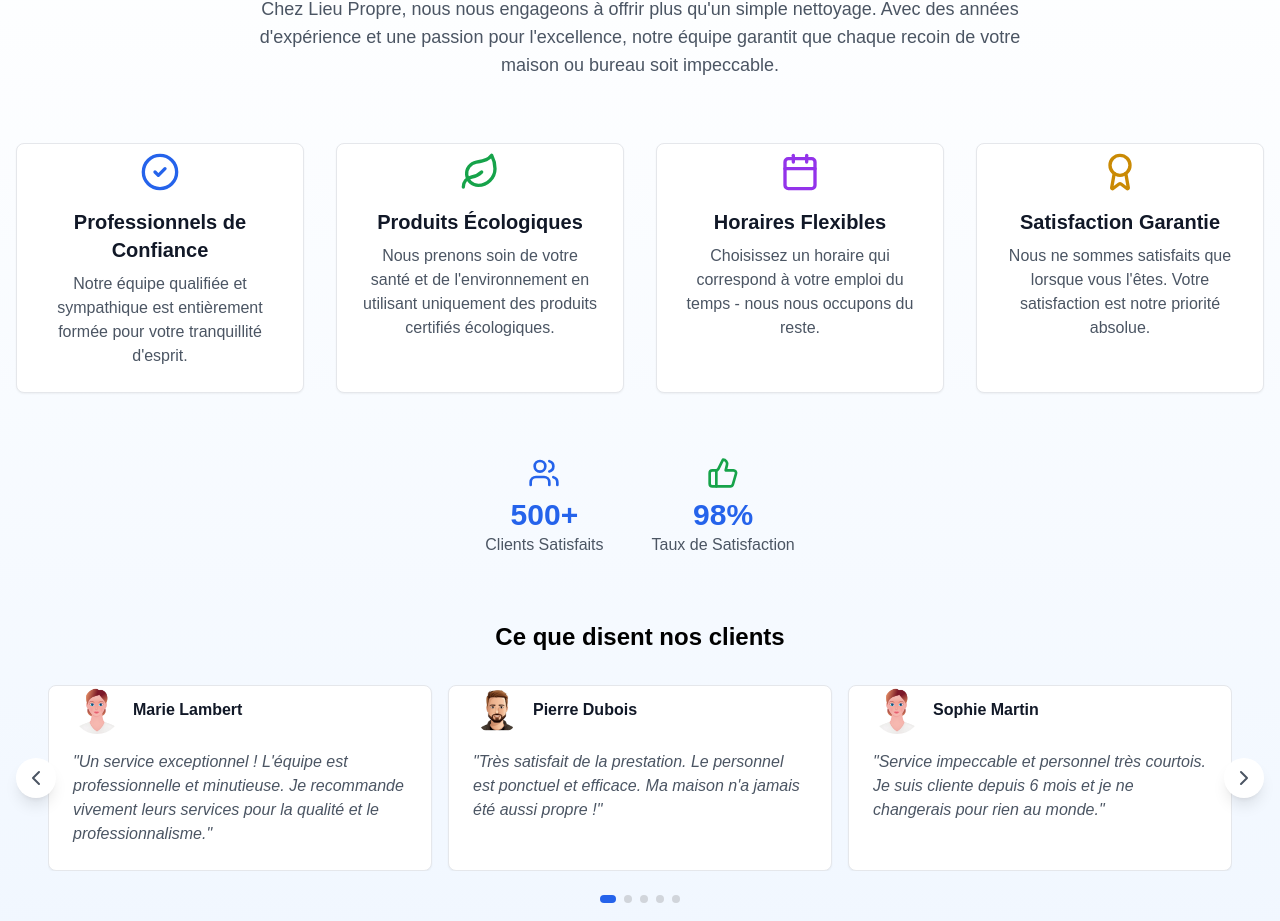
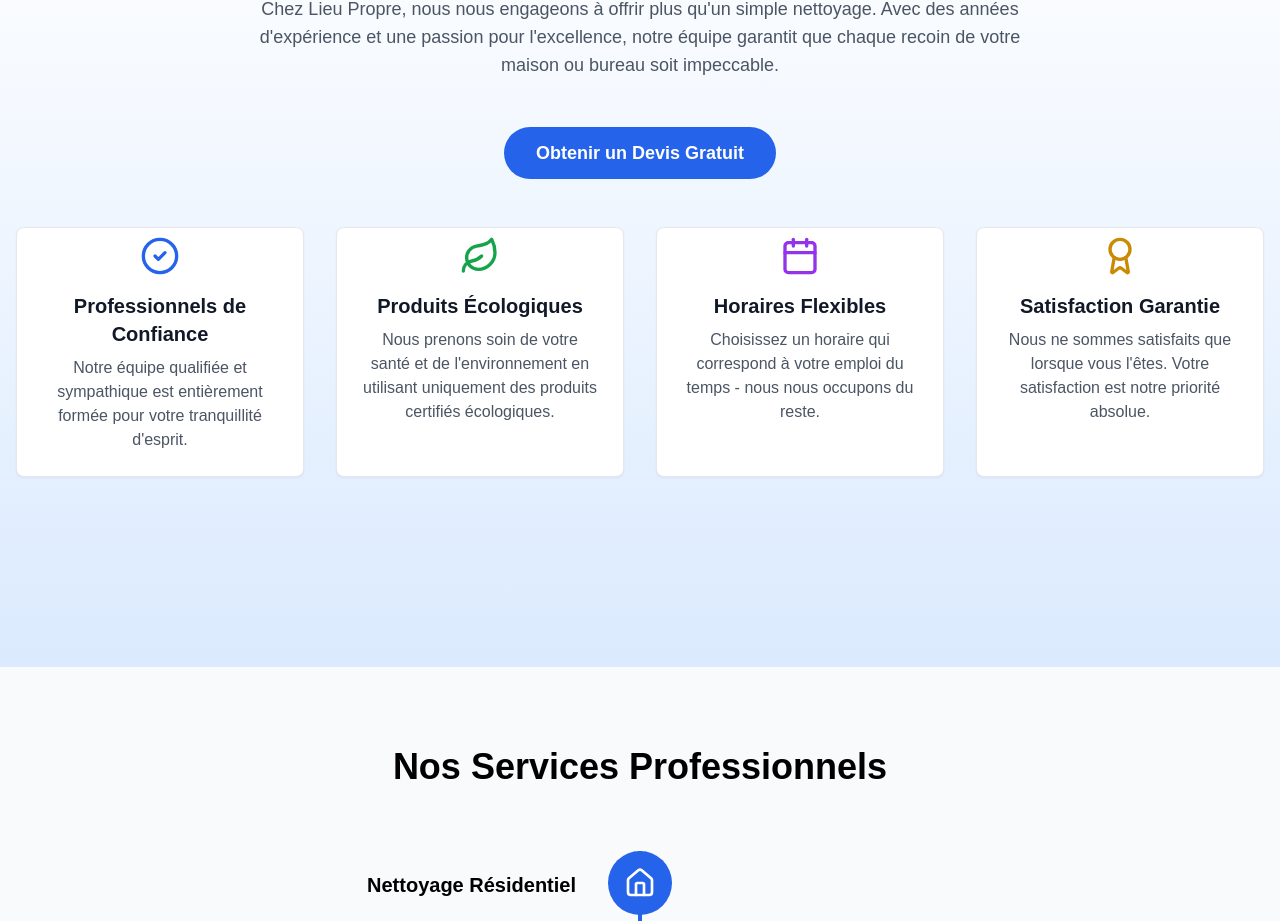
Before and after one commit to abdenourgarti/entretien-menager, a Next.js app: page /en in a window 1280 px wide. Shown: the part 933-1854 px from the top of the page. Built offline with nearby package versions, Linux system fonts and the light colour scheme.

Commit message:
how it works

```diff
--- a/app/[locale]/globals.css
+++ b/app/[locale]/globals.css
@@ -11,8 +11,32 @@
     box-sizing: border-box;
 }
 
+/* Ajoutez ces styles pour la barre de défilement */
+::-webkit-scrollbar {
+    width: 8px;
+}
+
+::-webkit-scrollbar-track {
+    background-color: #f1f1f1;
+}
+
+::-webkit-scrollbar-thumb {
+    background-color: #212EA0;
+    border-radius: 4px;
+}
+
+::-webkit-scrollbar-thumb:hover {
+    background-color: #212EA0;
+}
+
+/* Pour Firefox */
+* {
+    scrollbar-width: thin;
+    scrollbar-color: #212EA0 #f1f1f1;
+}
+
 body{
-    background-color: #f0f0f0;
+    background-color: white;
 }
 
 .containr{
--- a/app/[locale]/page.js
+++ b/app/[locale]/page.js
@@ -3,6 +3,8 @@ import Hero from "@/components/Hero";
 import Navbar from "@/components/Navbar";
 import Section2 from "@/components/WhyChooseUs";
 import Section3 from "@/components/ServicesSection";
+import Section5 from "@/components/AvisSection";
+import Section4 from "@/components/HowItWorks";
 
 export default function Home() {
   return (
@@ -11,6 +13,8 @@ export default function Home() {
       <Hero />
       <Section2 />
       <Section3 />
+      <Section4 />
+      <Section5 />
       <Footer />
     </div>
   );
--- a/components/WhyChooseUs/AvisSection.jsx
+++ b/components/AvisSection/index.jsx
@@ -1,6 +1,6 @@
 'use client'
 import React, { useState, useRef } from 'react';
-import { ChevronLeft, ChevronRight } from 'lucide-react';
+import { ChevronLeft, ChevronRight, Users, ThumbsUp } from 'lucide-react';
 
 const Card = React.forwardRef(({ className, ...props }, ref) => (
   <div
@@ -109,7 +109,6 @@ const TestimonialsCarousel = () => {
 
   return (
     <div className="relative mb-16">
-      <h3 className="text-2xl font-bold text-center mb-8">Ce que disent nos clients</h3>
 
       <div className="relative px-8">
         {/* Navigation Buttons */}
@@ -168,4 +167,44 @@ const TestimonialsCarousel = () => {
   );
 };
 
-export default TestimonialsCarousel;
+const AvisSection = () =>{
+    const stats = [
+        {
+          icon: <Users className="w-8 h-8 text-blue-600" />,
+          number: "500+",
+          label: "Clients Satisfaits"
+        },
+        {
+          icon: <ThumbsUp className="w-8 h-8 text-green-600" />,
+          number: "98%",
+          label: "Taux de Satisfaction"
+        }
+    ];
+
+    return (
+        <section className="py-16 px-4 bg-gradient-to-b to-white from-blue-100">
+            <div className="max-w-7xl mx-auto">
+                <h3 className="text-2xl font-bold text-center mb-8">Ce que disent nos clients</h3>
+                {/* Stats Section */}
+                <div className="flex flex-wrap justify-center gap-12 mb-16">
+                    {stats.map((stat, index) => (
+                    <div key={index} className="text-center">
+                        <div className="flex justify-center mb-2">
+                        {stat.icon}
+                        </div>
+                        <div className="text-3xl font-bold text-blue-600">
+                        {stat.number}
+                        </div>
+                        <div className="text-gray-600">
+                        {stat.label}
+                        </div>
+                    </div>
+                    ))}
+                </div>
+                <TestimonialsCarousel />
+            </div>
+        </section>
+    )
+}
+
+export default AvisSection;
--- /dev/null
+++ b/components/HowItWorks/index.jsx
@@ -0,0 +1,95 @@
+'use client'
+import React from 'react';
+
+const HowItWorksSection = () => {
+    const steps = [
+      {
+        icon: (
+          <svg className="w-12 h-12 text-[#2563EB]" viewBox="0 0 24 24" fill="none" xmlns="http://www.w3.org/2000/svg">
+            <path d="M8 2V5M16 2V5M3.5 9.09H20.5M21 8.5V17C21 20 19.5 22 16 22H8C4.5 22 3 20 3 17V8.5C3 5.5 4.5 3.5 8 3.5H16C19.5 3.5 21 5.5 21 8.5Z" stroke="currentColor" strokeWidth="1.5" strokeMiterlimit="10" strokeLinecap="round" strokeLinejoin="round"/>
+          </svg>
+        ),
+        title: "Réserver un Service",
+        description: "Choisissez une date et une heure qui conviennent à votre emploi du temps."
+      },
+      {
+        icon: (
+          <svg className="w-12 h-12 text-[#2563EB]" viewBox="0 0 24 24" fill="none" xmlns="http://www.w3.org/2000/svg">
+            <path d="M8.0008 15.4H8.0108M11.9998 15.4H12.0098M15.9998 15.4H16.0098M8.0008 11.4H8.0108M11.9998 11.4H12.0098M15.9998 11.4H16.0098M3 7.80078V17.0008C3 20.0008 4.5 22.0008 8 22.0008H16C19.5 22.0008 21 20.0008 21 17.0008V7.80078H3ZM3 7.80078H21M13.5 2.00078L12 3.50078M6.5 2.00078L8 3.50078" stroke="currentColor" strokeWidth="1.5" strokeMiterlimit="10" strokeLinecap="round" strokeLinejoin="round"/>
+          </svg>
+        ),
+        title: "Obtenir un Devis",
+        description: "Recevez une estimation transparente pour les services dont vous avez besoin."
+      },
+      {
+        icon: (
+          <svg className="w-12 h-12 text-[#2563EB]" viewBox="0 0 24 24" fill="none" xmlns="http://www.w3.org/2000/svg">
+            <path d="M12 3L14.286 9.857L21 12L14.286 14.143L12 21L9.714 14.143L3 12L9.714 9.857L12 3Z" stroke="currentColor" strokeWidth="1.5" strokeLinecap="round" strokeLinejoin="round"/>
+          </svg>
+        ),
+        title: "Nous Nettoyons",
+        description: "Notre équipe professionnelle s'occupe de tout, garantissant des résultats de haute qualité."
+      },
+      {
+        icon: (
+          <svg className="w-12 h-12 text-[#2563EB]" viewBox="0 0 24 24" fill="none" xmlns="http://www.w3.org/2000/svg">
+            <path d="M3 9L12 2L21 9V20C21 20.5304 20.7893 21.0391 20.4142 21.4142C20.0391 21.7893 19.5304 22 19 22H5C4.46957 22 3.96086 21.7893 3.58579 21.4142C3.21071 21.0391 3 20.5304 3 20V9Z" stroke="currentColor" strokeWidth="1.5" strokeLinecap="round" strokeLinejoin="round"/>
+          </svg>
+        ),
+        title: "Profitez de Votre Espace Propre",
+        description: "Détendez-vous dans votre espace fraîchement nettoyé."
+      }
+    ];
+
+    return (
+      <section className="py-16 bg-gradient-to-b from-white to-blue-100">
+        <div className="container max-w-7xl mx-auto px-4">
+          <div className="text-center mb-16">
+            <h2 className="text-3xl font-bold text-gray-900 mb-4">
+              Notre Processus en 4 Étapes Simples
+            </h2>
+            <p className="text-lg text-gray-600 mx-auto max-w-3xl">
+              Découvrez comment nous transformons votre espace en un environnement impeccable
+            </p>
+          </div>
+
+          <div className="relative">
+            {/* Timeline ligne horizontale - visible uniquement en lg */}
+            <div className="hidden lg:block absolute top-[128px] left-[12%] right-[12%] h-1 bg-[#212EA0]"></div>
+
+            <div className="grid grid-cols-1 md:grid-cols-2 lg:grid-cols-4 gap-8 mb-20">
+              {steps.map((step, index) => (
+                <div key={index} className="relative flex flex-col items-center">
+                  {/* Cercle blanc avec icône */}
+                  <div className="bg-white rounded-full p-6 shadow-lg mb-4 relative">
+                    {step.icon}
+                  </div>
+
+                  {/* Numéro de l'étape */}
+                  <div className="w-8 h-8 rounded-full bg-[#2563EB] flex items-center justify-center text-white font-bold mb-4">
+                    {index + 1}
+                  </div>
+
+                  <h3 className="text-xl font-bold text-gray-900 mb-3 text-center">
+                    {step.title}
+                  </h3>
+                  <p className="text-gray-600 text-center max-w-sm">
+                    {step.description}
+                  </p>
+                </div>
+              ))}
+            </div>
+
+            {/* Bouton */}
+            <div className="text-center relative">
+              <button className="bg-[#2563EB] text-white px-8 py-4 rounded-full text-lg font-semibold hover:bg-blue-700 transition-colors duration-300">
+                Prendre rendez-vous
+              </button>
+            </div>
+          </div>
+        </div>
+      </section>
+    );
+  };
+
+  export default HowItWorksSection;
--- a/components/WhyChooseUs/index.jsx
+++ b/components/WhyChooseUs/index.jsx
@@ -1,6 +1,5 @@
 import React from 'react';
 import { CheckCircle2, Leaf, Calendar, Award, Users, ThumbsUp } from 'lucide-react';
-import TestimonialsCarousel from './AvisSection';
 
 // Composant Card intégré
 const Card = React.forwardRef(({ className, ...props }, ref) => (
@@ -59,22 +58,11 @@ const WhyChooseUs = () => {
     }
   ];
 
-  const testimonials = [
-    {
-      text: "Un service exceptionnel ! L'équipe est professionnelle et minutieuse.",
-      author: "Marie L."
-    },
-    {
-      text: "Je recommande vivement leurs services. Ma maison n'a jamais été aussi propre !",
-      author: "Pierre D."
-    }
-  ];
-
   return (
-    <section className="min-h-screen py-16 px-4 bg-gradient-to-b from-white to-blue-50">
+    <section className="min-h-screen py-16 px-4 bg-gradient-to-b from-white to-blue-100">
       <div className="max-w-7xl mx-auto">
         {/* Header */}
-        <div className="text-center mb-16">
+        <div className="text-center mb-12">
           <h2 className="text-4xl font-bold text-gray-900 mb-6">
             Pourquoi Nous Choisir pour Vos Besoins de Nettoyage ?
           </h2>
@@ -83,6 +71,13 @@ const WhyChooseUs = () => {
             Avec des années d'expérience et une passion pour l'excellence, notre équipe
             garantit que chaque recoin de votre maison ou bureau soit impeccable.
           </p>
+        </div>
+
+        {/* CTA Button */}
+        <div className="text-center mb-12">
+          <button className="bg-blue-600 text-white px-8 py-3 rounded-full text-lg font-semibold hover:bg-blue-700 transition-colors duration-300">
+            Obtenir un Devis Gratuit
+          </button>
         </div>
 
         {/* Features Grid */}
@@ -104,32 +99,6 @@ const WhyChooseUs = () => {
           ))}
         </div>
 
-        {/* Stats Section */}
-        <div className="flex flex-wrap justify-center gap-12 mb-16">
-          {stats.map((stat, index) => (
-            <div key={index} className="text-center">
-              <div className="flex justify-center mb-2">
-                {stat.icon}
-              </div>
-              <div className="text-3xl font-bold text-blue-600">
-                {stat.number}
-              </div>
-              <div className="text-gray-600">
-                {stat.label}
-              </div>
-            </div>
-          ))}
-        </div>
-
-        {/* Testimonials */}
-        <TestimonialsCarousel />
-
-        {/* CTA Button */}
-        <div className="text-center">
-          <button className="bg-blue-600 text-white px-8 py-3 rounded-full text-lg font-semibold hover:bg-blue-700 transition-colors duration-300">
-            Obtenir un Devis Gratuit
-          </button>
-        </div>
       </div>
     </section>
   );
```
